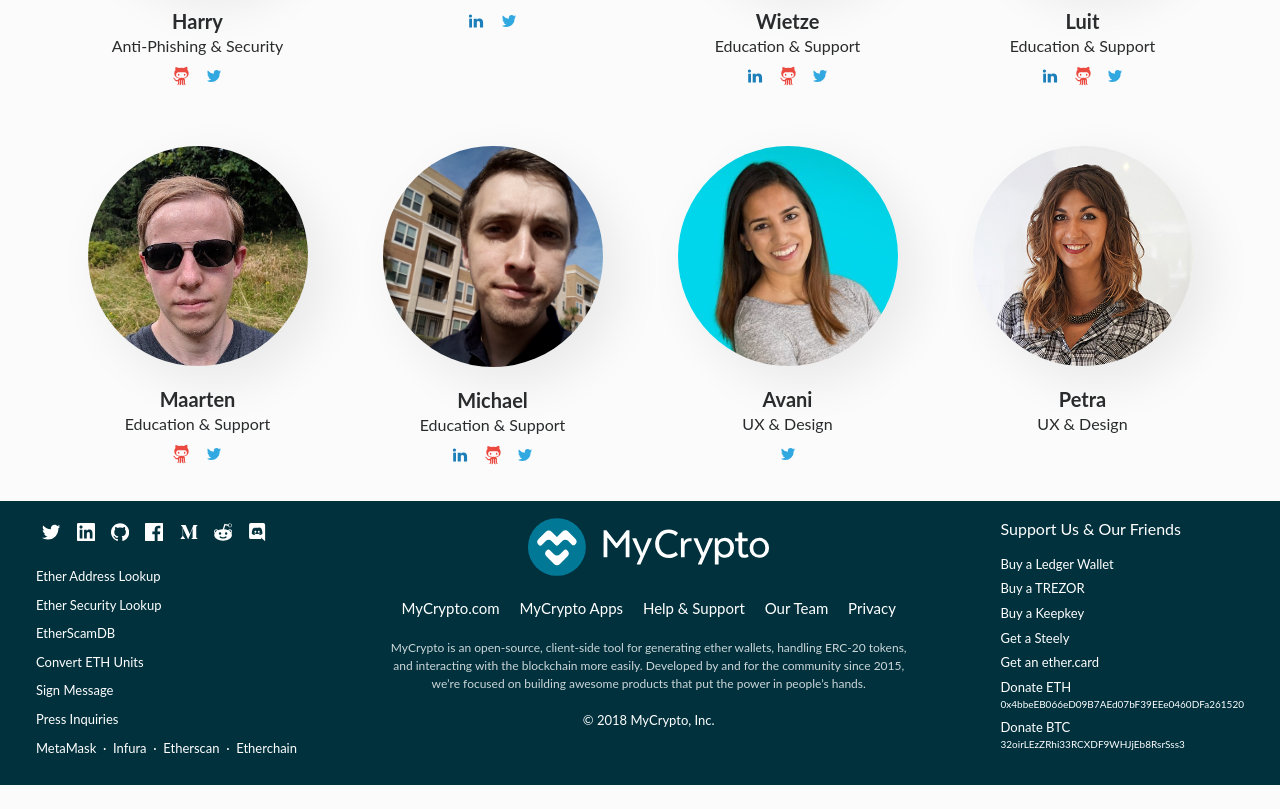
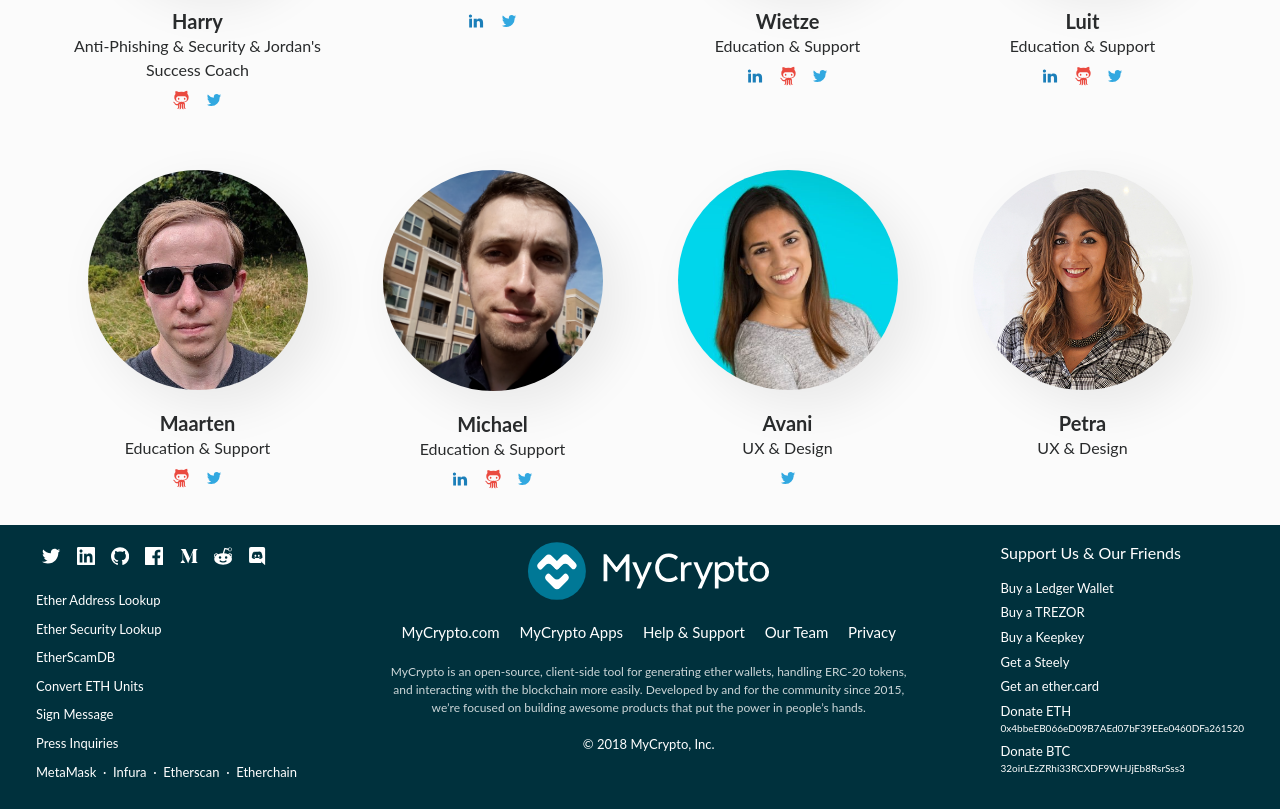
Before and after one commit to MyCryptoHQ/about.mycrypto.com, a website: page src/index.html in a window 1280 px wide. Shown: the part 1556-2365 px from the top of the page. Before the commit the page ends 2341 px from the top, so only its background shows below. Drawn offline with nearby package versions, Linux system fonts and the light colour scheme; files that its build step writes are made by us from their sources; files whose address does not match are found by name.

Commit message:
Update index.html

```diff
--- a/src/index.html
+++ b/src/index.html
@@ -269,7 +269,7 @@
       <div class="block--team">
         <img src="images/team-photos/harry.jpg" width="300" height="300" alt="" class="team__image" />
         <h5 class="team__name">Harry</h5>
-        <p class="team__title">Anti-Phishing &amp; Security</p>
+        <p class="team__title">Anti-Phishing &amp; Security & Jordan's Success Coach</p>
         <div class="team__icons">
           <a href="https://github.com/409H/" target="_blank" rel="noopener noreferrer">
             <img src="images/team-github.svg" width="28" height="28" alt="Harry's Github" />
```
